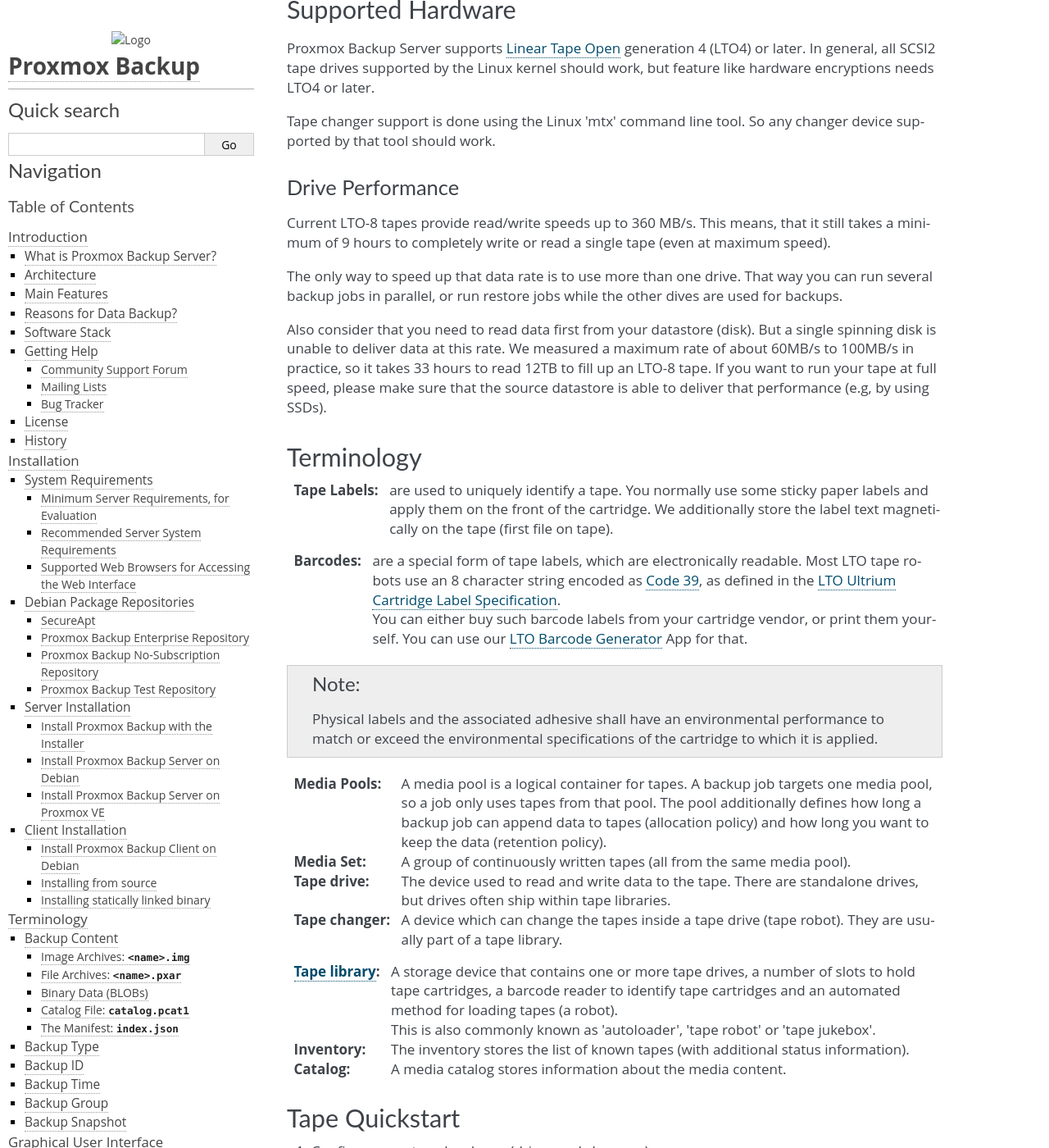
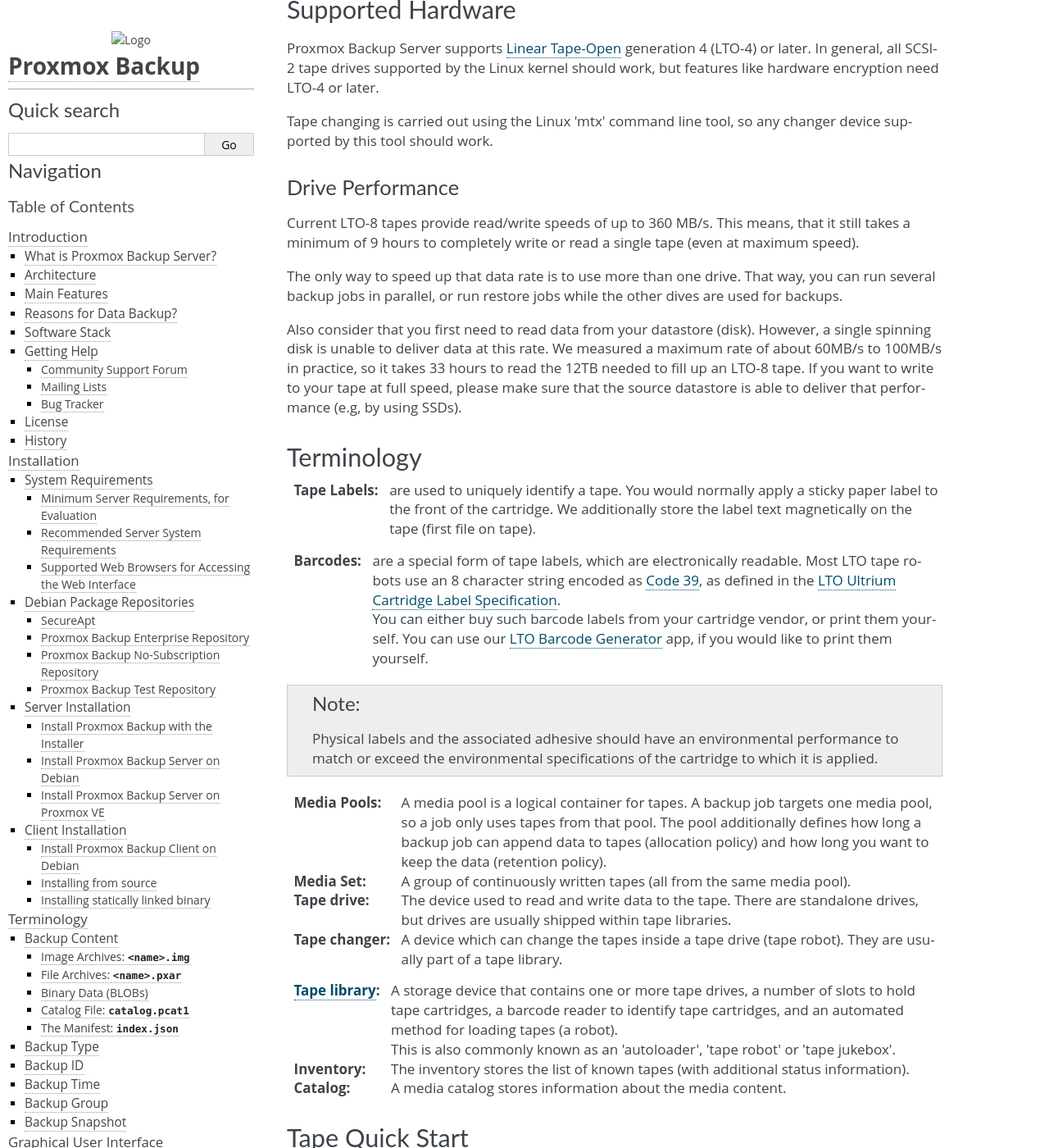
Before and after one commit to proxmox/proxmox-backup, a Sphinx documentation site: the page built from docs/tape-backup.rst, in a window 1280 px wide and 1400 px high, scrolled down 1270 px. Shown: the whole window at 82% size. Built offline with Sphinx 7.4.7, drawn with Linux system fonts in a browser that asks for light colours; some of the changed text lies outside the part shown.

Commit message:
tape: documentation language fixup
Signed-off-by: Dylan Whyte <d.whyte@proxmox.com>

```diff
--- a/docs/pmt/options.rst
+++ b/docs/pmt/options.rst
@@ -1,11 +1,11 @@
-All command supports the following parameters to specify the tape device:
+All commands support the following parameters to specify the tape device:
 
 --device <path>  Path to the Linux tape device
 
 --drive <name>  Use drive from Proxmox Backup Server configuration.
 
 
-Commands generating output supports the ``--output-format``
+Commands which generate output support the ``--output-format``
 parameter. It accepts the following values:
 
 :``text``: Text format (default). Human readable.
--- a/docs/tape-backup.rst
+++ b/docs/tape-backup.rst
@@ -14,36 +14,36 @@
 Proxmox tape backup provides an easy way to store datastore content
 onto magnetic tapes. This increases data safety because you get:
 
-- an additional copy of the data
-- to a different media type (tape)
+- an additional copy of the data,
+- on a different media type (tape),
 - to an additional location (you can move tapes off-site)
 
 In most restore jobs, only data from the last backup job is restored.
-Restore requests further decline the older the data
+Restore requests further decline, the older the data
 gets. Considering this, tape backup may also help to reduce disk
-usage, because you can safely remove data from disk once archived on
-tape. This is especially true if you need to keep data for several
+usage, because you can safely remove data from disk, once it's archived on
+tape. This is especially true if you need to retain data for several
 years.
 
 Tape backups do not provide random access to the stored data. Instead,
-you need to restore the data to disk before you can access it
+you need to restore the data to disk, before you can access it
 again. Also, if you store your tapes off-site (using some kind of tape
-vaulting service), you need to bring them on-site before you can do any
-restore. So please consider that restores from tapes can take much
-longer than restores from disk.
+vaulting service), you need to bring them back on-site, before you can do any
+restores. So please consider that restoring from tape can take much
+longer than restoring from disk.
 
 
 Tape Technology Primer
 ----------------------
 
-.. _Linear Tape Open: https://en.wikipedia.org/wiki/Linear_Tape-Open
+.. _Linear Tape-Open: https://en.wikipedia.org/wiki/Linear_Tape-Open
 
-As of 2021, the only broadly available tape technology standard is
-`Linear Tape Open`_, and different vendors offers LTO Ultrium tape
-drives, auto-loaders and LTO tape cartridges.
+As of 2021, the only widely available tape technology standard is
+`Linear Tape-Open`_ (LTO). Different vendors offer LTO Ultrium tape
+drives, auto-loaders, and LTO tape cartridges.
 
-There are a few vendors offering proprietary drives with
-slight advantages in performance and capacity, but they have
+There are a few vendors that offer proprietary drives with
+slight advantages in performance and capacity. Nevertheless, they have
 significant disadvantages:
 
 - proprietary (single vendor)
@@ -68,41 +68,40 @@
 Supported Hardware
 ------------------
 
-Proxmox Backup Server supports `Linear Tape Open`_ generation 4 (LTO4)
-or later. In general, all SCSI2 tape drives supported by the Linux
-kernel should work, but feature like hardware encryptions needs LTO4
+Proxmox Backup Server supports `Linear Tape-Open`_ generation 4 (LTO-4)
+or later. In general, all SCSI-2 tape drives supported by the Linux
+kernel should work, but features like hardware encryption need LTO-4
 or later.
 
-Tape changer support is done using the Linux 'mtx' command line
-tool. So any changer device supported by that tool should work.
+Tape changing is carried out using the Linux 'mtx' command line
+tool, so any changer device supported by this tool should work.
 
 
 Drive Performance
 ~~~~~~~~~~~~~~~~~
 
-Current LTO-8 tapes provide read/write speeds up to 360 MB/s. This means,
+Current LTO-8 tapes provide read/write speeds of up to 360 MB/s. This means,
 that it still takes a minimum of 9 hours to completely write or
 read a single tape (even at maximum speed).
 
 The only way to speed up that data rate is to use more than one
-drive. That way you can run several backup jobs in parallel, or run
+drive. That way, you can run several backup jobs in parallel, or run
 restore jobs while the other dives are used for backups.
 
-Also consider that you need to read data first from your datastore
-(disk). But a single spinning disk is unable to deliver data at this
+Also consider that you first need to read data from your datastore
+(disk). However, a single spinning disk is unable to deliver data at this
 rate. We measured a maximum rate of about 60MB/s to 100MB/s in practice,
-so it takes 33 hours to read 12TB to fill up an LTO-8 tape. If you want
-to run your tape at full speed, please make sure that the source
+so it takes 33 hours to read the 12TB needed to fill up an LTO-8 tape. If you want
+to write to your tape at full speed, please make sure that the source
 datastore is able to deliver that performance (e.g, by using SSDs).
 
 
 Terminology
 -----------
 
-:Tape Labels: are used to uniquely identify a tape. You normally use
-   some sticky paper labels and apply them on the front of the
-   cartridge. We additionally store the label text magnetically on the
-   tape (first file on tape).
+:Tape Labels: are used to uniquely identify a tape. You would normally apply a
+   sticky paper label to the front of the cartridge. We additionally store the
+   label text magnetically on the tape (first file on tape).
 
 .. _Code 39: https://en.wikipedia.org/wiki/Code_39
 
@@ -116,10 +115,10 @@
    Specification`_.
 
    You can either buy such barcode labels from your cartridge vendor,
-   or print them yourself. You can use our `LTO Barcode Generator`_ App
-   for that.
+   or print them yourself. You can use our `LTO Barcode Generator`_
+   app, if you would like to print them yourself.
 
-.. Note:: Physical labels and the associated adhesive shall have an
+.. Note:: Physical labels and the associated adhesive should have an
    environmental performance to match or exceed the environmental
    specifications of the cartridge to which it is applied.
 
@@ -133,7 +132,7 @@
    media pool).
 
 :Tape drive: The device used to read and write data to the tape. There
-   are standalone drives, but drives often ship within tape libraries.
+   are standalone drives, but drives are usually shipped within tape libraries.
 
 :Tape changer: A device which can change the tapes inside a tape drive
    (tape robot). They are usually part of a tape library.
@@ -142,10 +141,10 @@
 
 :`Tape library`_: A storage device that contains one or more tape drives,
    a number of slots to hold tape cartridges, a barcode reader to
-   identify tape cartridges and an automated method for loading tapes
+   identify tape cartridges, and an automated method for loading tapes
    (a robot).
 
-   This is also commonly known as 'autoloader', 'tape robot' or 'tape jukebox'.
+   This is also commonly known as an 'autoloader', 'tape robot' or 'tape jukebox'.
 
 :Inventory: The inventory stores the list of known tapes (with
    additional status information).
@@ -153,14 +152,14 @@
 :Catalog: A media catalog stores information about the media content.
 
 
-Tape Quickstart
+Tape Quick Start
 ---------------
 
 1. Configure your tape hardware (drives and changers)
 
 2. Configure one or more media pools
 
-3. Label your tape cartridges.
+3. Label your tape cartridges
 
 4. Start your first tape backup job ...
 
@@ -192,7 +191,7 @@
  │ /dev/tape/by-id/scsi-CC2C52 │ Quantum │ Superloader3 │ CC2C52 │
  └─────────────────────────────┴─────────┴──────────────┴────────┘
 
-In order to use that device with Proxmox, you need to create a
+In order to use a device with Proxmox Backup Server, you need to create a
 configuration entry:
 
 .. code-block:: console
@@ -201,11 +200,11 @@
 
 Where ``sl3`` is an arbitrary name you can choose.
 
-.. Note:: Please use stable device path names from inside
+.. Note:: Please use the persistent device path names from inside
    ``/dev/tape/by-id/``. Names like ``/dev/sg0`` may point to a
    different device after reboot, and that is not what you want.
 
-You can show the final configuration with:
+You can display the final configuration with:
 
 .. code-block:: console
 
@@ -255,12 +254,12 @@
 called "mail slots"). Tapes inside those slots are accessible from
 outside, making it easy to add/remove tapes to/from the library. Those
 tapes are considered to be "offline", so backup jobs will not use
-them. Those special slots are auto-detected and marked as
+them. Those special slots are auto-detected and marked as an
 ``import-export`` slot in the status command.
 
 It's worth noting that some of the smaller tape libraries don't have
-such slots. While they have something called "Mail Slot", that slot
-is just a way to grab the tape from the gripper. But they are unable
+such slots. While they have something called a "Mail Slot", that slot
+is just a way to grab the tape from the gripper. They are unable
 to hold media while the robot does other things. They also do not
 expose that "Mail Slot" over the SCSI interface, so you wont see them in
 the status output.
@@ -322,7 +321,7 @@
 
  # proxmox-tape drive create mydrive --path  /dev/tape/by-id/scsi-12345-nst
 
-.. Note:: Please use stable device path names from inside
+.. Note:: Please use the persistent device path names from inside
    ``/dev/tape/by-id/``. Names like ``/dev/nst0`` may point to a
    different device after reboot, and that is not what you want.
 
@@ -353,7 +352,7 @@
  └─────────┴────────────────────────────────┘
 
 .. NOTE:: The ``changer-drivenum`` value 0 is not stored in the
-   configuration, because that is the default.
+   configuration, because it is the default.
 
 To list all configured drives use:
 
@@ -399,11 +398,11 @@
    A media set is a group of continuously written tapes, used to split
    the larger pool into smaller, restorable units. One or more backup
    jobs write to a media set, producing an ordered group of
-   tapes. Media sets are identified by an unique ID. That ID and the
-   sequence number is stored on each tape of that set (tape label).
+   tapes. Media sets are identified by a unique ID. That ID and the
+   sequence number are stored on each tape of that set (tape label).
 
-   Media sets are the basic unit for restore tasks, i.e. you need all
-   tapes in the set to restore the media set content. Data is fully
+   Media sets are the basic unit for restore tasks. This means that you need
+   every tape in the set to restore the media set contents. Data is fully
    deduplicated inside a media set.
 
 
@@ -414,20 +413,20 @@
 
    - Try to use the current media set.
 
-     This setting produce one large media set. While this is very
+     This setting produces one large media set. While this is very
      space efficient (deduplication, no unused space), it can lead to
-     long restore times, because restore jobs needs to read all tapes in the
+     long restore times, because restore jobs need to read all tapes in the
      set.
 
-     .. NOTE:: Data is fully deduplicated inside a media set. That
+     .. NOTE:: Data is fully deduplicated inside a media set. This
         also means that data is randomly distributed over the tapes in
-        the set. So even if you restore a single VM, this may have to
-        read data from all tapes inside the media set.
+        the set. Thus, even if you restore a single VM, data may have to be
+        read from all tapes inside the media set.
 
-     Larger media sets are also more error prone, because a single
-     damaged media makes the restore fail.
+     Larger media sets are also more error-prone, because a single
+     damaged tape makes the restore fail.
 
-     Usage scenario: Mostly used with tape libraries, and you manually
+     Usage scenario: Mostly used with tape libraries. You manually
      trigger new set creation by running a backup job with the
      ``--export`` option.
 
@@ -436,13 +435,13 @@
 
    - Always create a new media set.
 
-     With this setting each backup job creates a new media set. This
-     is less space efficient, because the last media from the last set
+     With this setting, each backup job creates a new media set. This
+     is less space efficient, because the media from the last set
      may not be fully written, leaving the remaining space unused.
 
      The advantage is that this procudes media sets of minimal
-     size. Small set are easier to handle, you can move sets to an
-     off-site vault, and restore is much faster.
+     size. Small sets are easier to handle, can be moved more conveniently
+     to an off-site vault, and can be restored much faster.
 
      .. NOTE:: Retention period starts with the creation time of the
         media set.
@@ -468,11 +467,11 @@
 
    - Current set contains damaged or retired tapes.
 
-   - Media pool encryption changed
+   - Media pool encryption has changed
 
-   - Database consistency errors, e.g. if the inventory does not
-     contain required media info, or contain conflicting infos
-     (outdated data).
+   - Database consistency errors, for example, if the inventory does not
+     contain the required media information, or it contains conflicting
+     information (outdated data).
 
 .. topic:: Retention Policy
 
@@ -489,26 +488,27 @@
 
 .. topic:: Hardware Encryption
 
-   LTO4 (or later) tape drives support hardware encryption. If you
+   LTO-4 (or later) tape drives support hardware encryption. If you
    configure the media pool to use encryption, all data written to the
    tapes is encrypted using the configured key.
 
-   That way, unauthorized users cannot read data from the media,
-   e.g. if you loose a media while shipping to an offsite location.
+   This way, unauthorized users cannot read data from the media,
+   for example, if you loose a tape while shipping to an offsite location.
 
-   .. Note:: If the backup client also encrypts data, data on tape
+   .. Note:: If the backup client also encrypts data, data on the tape
       will be double encrypted.
 
-   The password protected key is stored on each media, so it is
-   possbible to `restore the key <tape_restore_encryption_key_>`_ using the password. Please make sure
-   you remember the password in case you need to restore the key.
+   The password protected key is stored on each medium, so that it is
+   possbible to `restore the key <tape_restore_encryption_key_>`_ using
+   the password. Please make sure to remember the password, in case
+   you need to restore the key.
 
 
-.. NOTE:: We use global content namespace, i.e. we do not store the
-   source datastore, so it is impossible to distinguish store1:/vm/100
-   from store2:/vm/100. Please use different media pools if the
-   sources are from different name spaces with conflicting names
-   (E.g. if the sources are from different Proxmox VE clusters).
+.. NOTE:: We use global content namespace, meaning we do not store the
+   source datastore name. Because of this, it is impossible to distinguish
+   store1:/vm/100 from store2:/vm/100. Please use different media pools
+   if the sources are from different namespaces with conflicting names
+   (for example, if the sources are from different Proxmox VE clusters).
 
 
 The following command creates a new media pool:
@@ -520,7 +520,7 @@
  # proxmox-tape pool create daily --drive mydrive
 
 
-Additional option can be set later using the update command:
+Additional option can be set later, using the update command:
 
 .. code-block:: console
 
@@ -544,8 +544,8 @@
 ~~~~~~~~~~~~~~~~
 
 To automate tape backup, you can configure tape backup jobs which
-store datastore content to a media pool at a specific time
-schedule. Required settings are:
+write datastore content to a media pool, based on a specific time schedule.
+The required settings are:
 
 - ``store``: The datastore you want to backup
 
@@ -564,14 +564,14 @@
  # proxmox-tape backup-job create job2 --store vmstore1 \
    --pool yourpool --drive yourdrive --schedule daily
 
-Backup includes all snapshot from a backup group by default. You can
+The backup includes all snapshots from a backup group by default. You can
 set the ``latest-only`` flag to include only the latest snapshots:
 
 .. code-block:: console
 
  # proxmox-tape backup-job update job2 --latest-only
 
-Backup jobs can use email to send tape requests notifications or
+Backup jobs can use email to send tape request notifications or
 report errors. You can set the notification user with:
 
 .. code-block:: console
@@ -622,9 +622,9 @@
 Administration
 --------------
 
-Many sub-command of the ``proxmox-tape`` command line tools take a
+Many sub-commands of the ``proxmox-tape`` command line tools take a
 parameter called ``--drive``, which specifies the tape drive you want
-to work on. For convenience, you can set that in an environment
+to work on. For convenience, you can set this in an environment
 variable:
 
 .. code-block:: console
@@ -639,27 +639,27 @@
 
  # proxmox-tape changer status
 
-Should displays the changer status of the changer device associated with
+should display the changer status of the changer device associated with
 drive ``mydrive``.
 
 
 Label Tapes
 ~~~~~~~~~~~
 
-By default, tape cartidges all looks the same, so you need to put a
-label on them for unique identification. So first, put a sticky paper
+By default, tape cartridges all look the same, so you need to put a
+label on them for unique identification. First, put a sticky paper
 label with some human readable text on the cartridge.
 
 If you use a `Tape Library`_, you should use an 8 character string
-encoded as `Code 39`_, as definded in the `LTO Ultrium Cartridge Label
-Specification`_. You can either bye such barcode labels from your
-cartidge vendor, or print them yourself. You can use our `LTO Barcode
-Generator`_ App for that.
+encoded as `Code 39`_, as defined in the `LTO Ultrium Cartridge Label
+Specification`_. You can either buy such barcode labels from your
+cartridge vendor, or print them yourself. You can use our `LTO Barcode
+Generator`_ app to print them.
 
 Next, you need to write that same label text to the tape, so that the
 software can uniquely identify the tape too.
 
-For a standalone drive, manually insert the new tape cartidge into the
+For a standalone drive, manually insert the new tape cartridge into the
 drive and run:
 
 .. code-block:: console
```
Also changed, not shown: other parts of docs/tape-backup.rst (+17 -17 lines).
